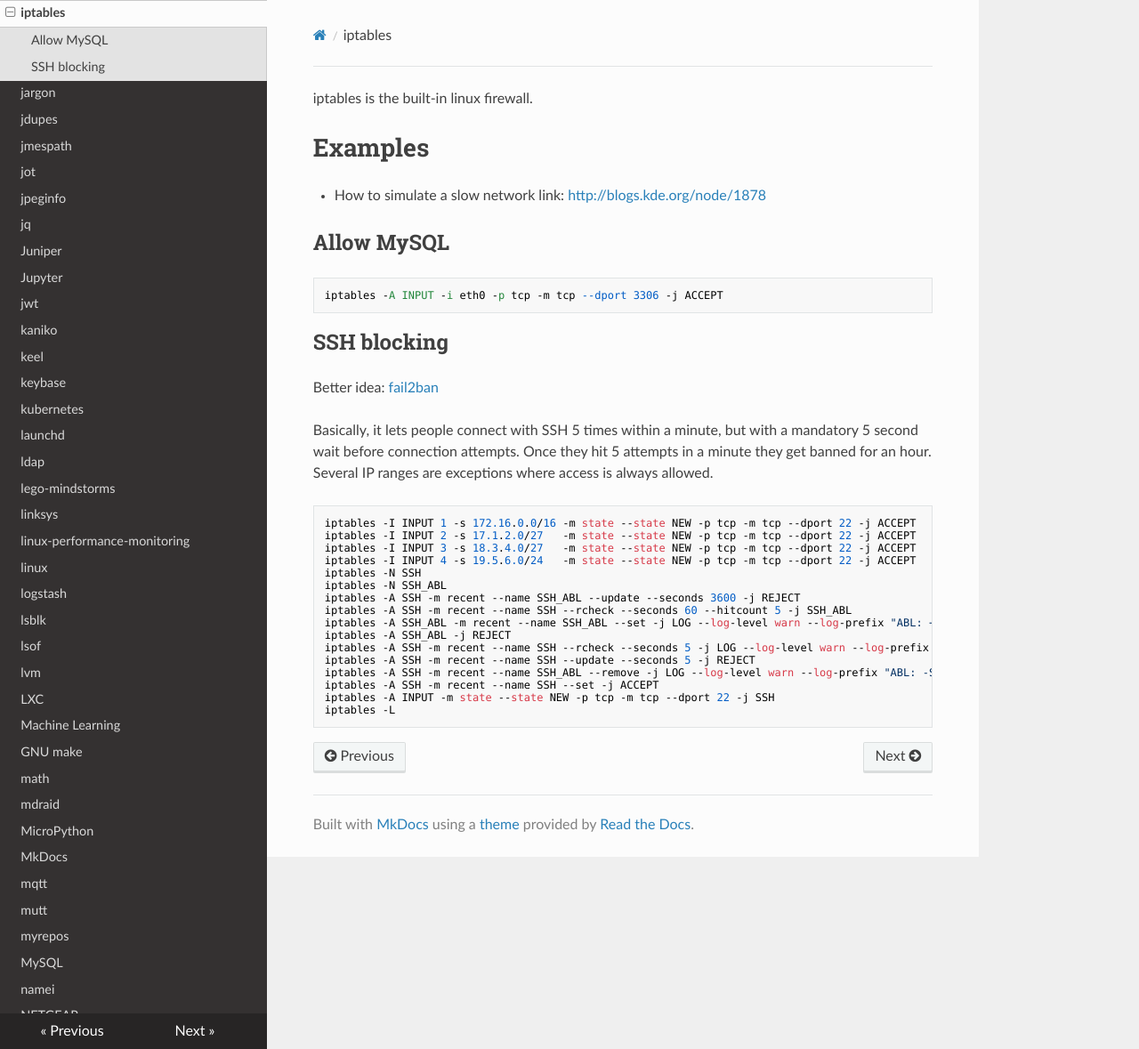
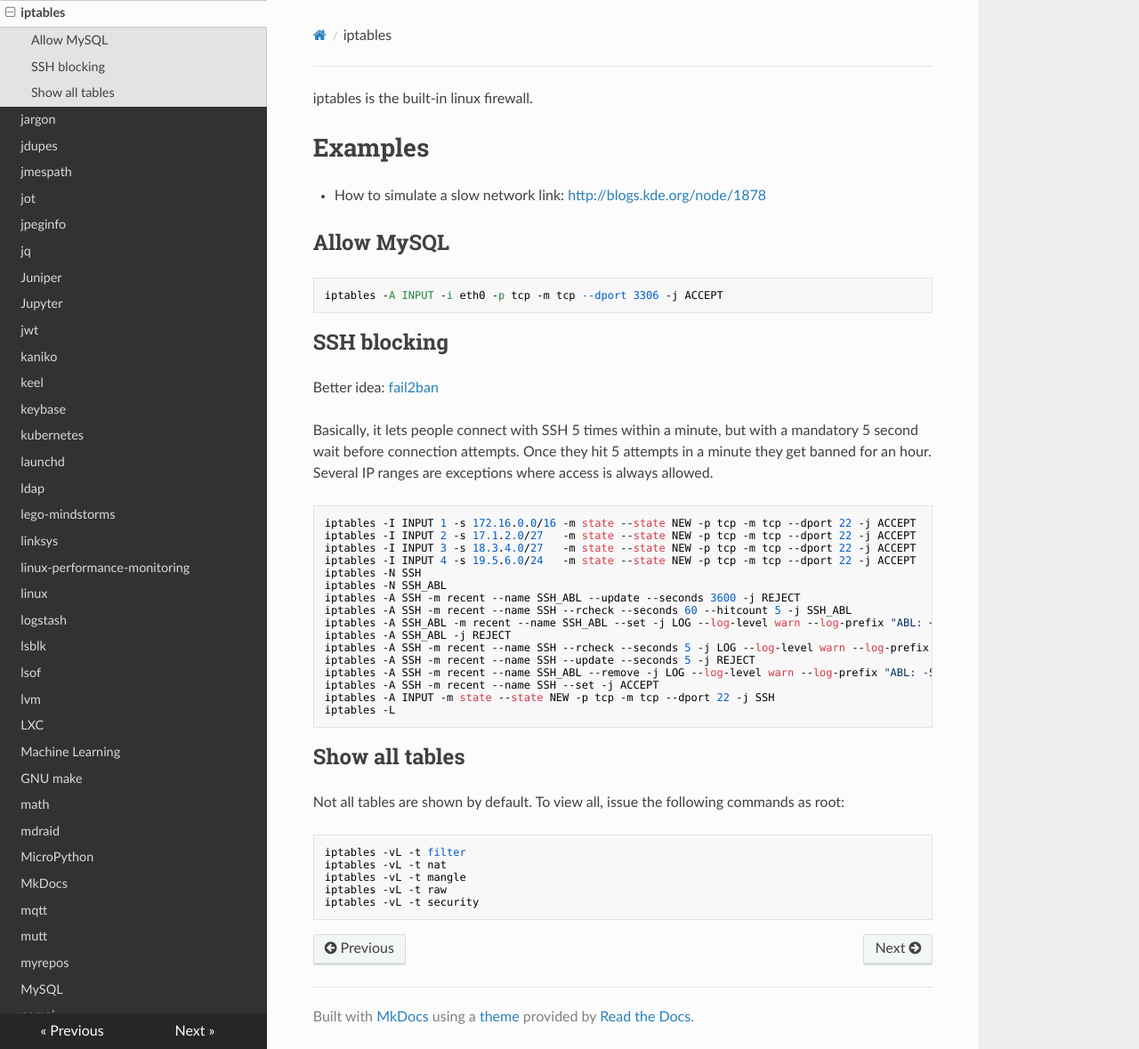
Before and after one commit to lando-cal/tech-notes, an MkDocs documentation site: the page built from docs/iptables.md, in a window 1280 px wide and 1179 px high. Shown: the whole window at 89% size. Built offline with MkDocs 1.6.1, drawn with Linux system fonts in a browser that asks for light colours; nearby versions of some CDN libraries.

Commit message:
Add iptables display for all tables

````diff
--- a/docs/iptables.md
+++ b/docs/iptables.md
@@ -36,3 +36,15 @@ iptables -A SSH -m recent --name SSH --set -j ACCEPT
 iptables -A INPUT -m state --state NEW -p tcp -m tcp --dport 22 -j SSH
 iptables -L
 ```
+
+## Show all tables
+
+Not all tables are shown by default. To view all, issue the following commands as root:
+
+```
+iptables -vL -t filter
+iptables -vL -t nat
+iptables -vL -t mangle
+iptables -vL -t raw
+iptables -vL -t security
+```
````
